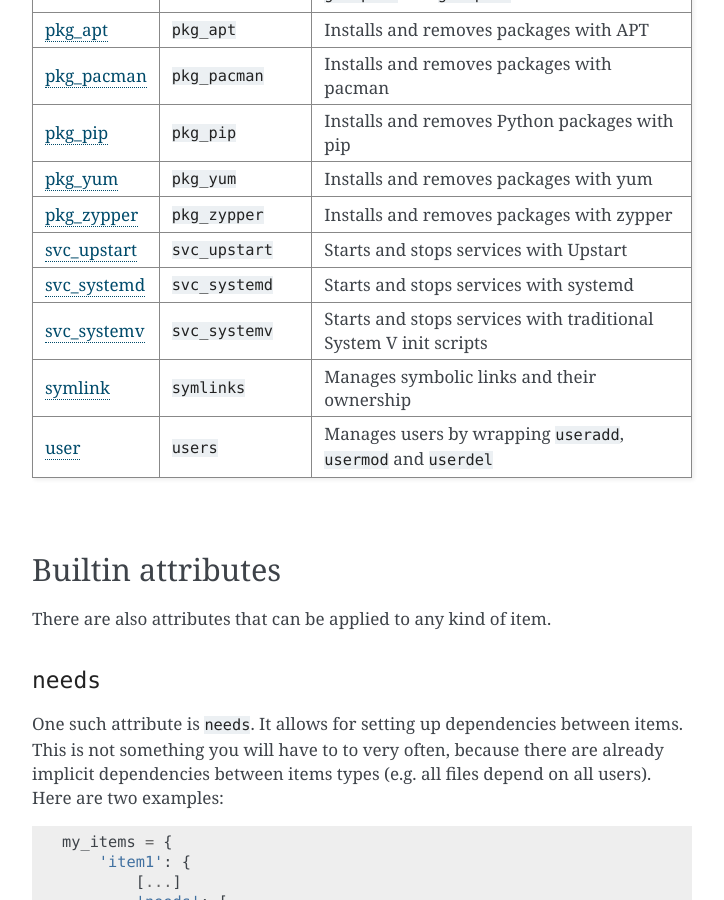
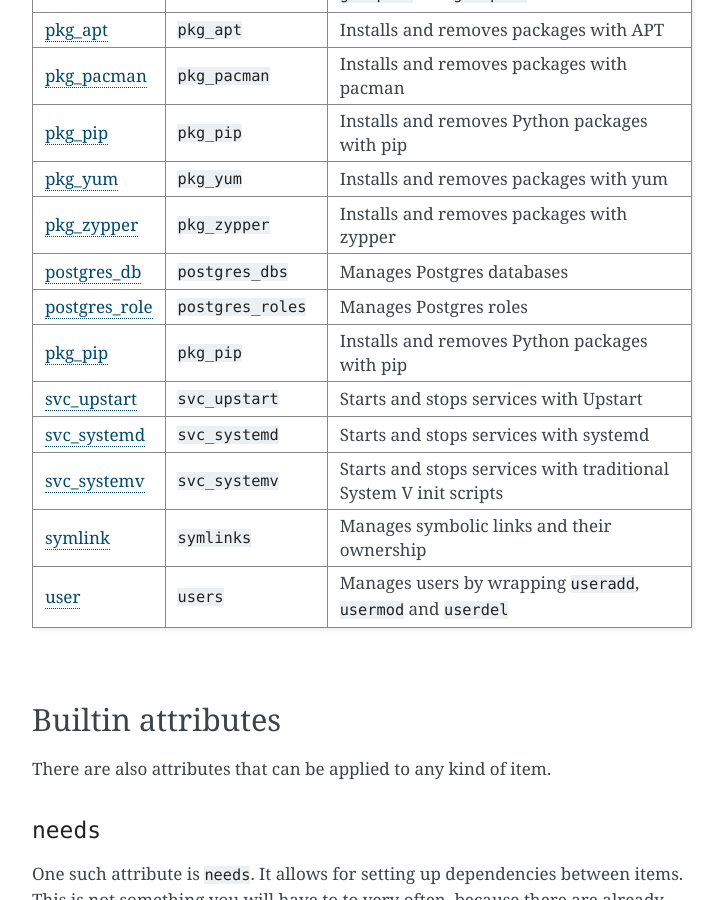
Before and after one commit to bundlewrap/bundlewrap, a Sphinx documentation site: the page built from doc/bundles.rst, in a window 1280 px wide and 900 px high, scrolled down 1329 px. Shown: the whole window, without its empty margins (388-1112 px from the left). Built offline with Sphinx 7.4.7, drawn with Linux system fonts in a browser that asks for light colours.

Commit message:
postgres_*: add docs

```diff
--- a/doc/bundles.rst
+++ b/doc/bundles.rst
@@ -16,6 +16,8 @@ Bundles
 	item_pkg_pip
 	item_pkg_yum
 	item_pkg_zypper
+	item_postgres_db
+	item_postgres_role
 	item_svc_upstart
 	item_svc_systemd
 	item_svc_systemv
@@ -65,37 +67,43 @@ This table lists all item types included in BundleWrap along with the bundle att
 
 	<style type="text/css">.wy-table-responsive table td { vertical-align: top !important; white-space: normal !important; }</style>
 
-+---------------------------------------+------------------+----------------------------------------------------------------------------------------+
-| Type name                             | Bundle attribute | Purpose                                                                                |
-+=======================================+==================+========================================================================================+
-| :doc:`action <item_action>`           | ``actions``      | Actions allow you to run commands on every ``bw apply``                                |
-+---------------------------------------+------------------+----------------------------------------------------------------------------------------+
-| :doc:`directory <item_directory>`     | ``directories``  | Manages permissions and ownership for directories                                      |
-+---------------------------------------+------------------+----------------------------------------------------------------------------------------+
-| :doc:`file <item_file>`               | ``files``        | Manages contents, permissions, and ownership for files                                 |
-+---------------------------------------+------------------+----------------------------------------------------------------------------------------+
-| :doc:`group <item_group>`             | ``groups``       | Manages groups by wrapping ``groupadd``, ``groupmod`` and ``groupdel``                 |
-+---------------------------------------+------------------+----------------------------------------------------------------------------------------+
-| :doc:`pkg_apt <item_pkg_apt>`         | ``pkg_apt``      | Installs and removes packages with APT                                                 |
-+---------------------------------------+------------------+----------------------------------------------------------------------------------------+
-| :doc:`pkg_pacman <item_pkg_pacman>`   | ``pkg_pacman``   | Installs and removes packages with pacman                                              |
-+---------------------------------------+------------------+----------------------------------------------------------------------------------------+
-| :doc:`pkg_pip <item_pkg_pip>`         | ``pkg_pip``      | Installs and removes Python packages with pip                                          |
-+---------------------------------------+------------------+----------------------------------------------------------------------------------------+
-| :doc:`pkg_yum <item_pkg_yum>`         | ``pkg_yum``      | Installs and removes packages with yum                                                 |
-+---------------------------------------+------------------+----------------------------------------------------------------------------------------+
-| :doc:`pkg_zypper <item_pkg_zypper>`   | ``pkg_zypper``   | Installs and removes packages with zypper                                              |
-+---------------------------------------+------------------+----------------------------------------------------------------------------------------+
-| :doc:`svc_upstart <item_svc_upstart>` | ``svc_upstart``  | Starts and stops services with Upstart                                                 |
-+---------------------------------------+------------------+----------------------------------------------------------------------------------------+
-| :doc:`svc_systemd <item_svc_systemd>` | ``svc_systemd``  | Starts and stops services with systemd                                                 |
-+---------------------------------------+------------------+----------------------------------------------------------------------------------------+
-| :doc:`svc_systemv <item_svc_systemv>` | ``svc_systemv``  | Starts and stops services with traditional System V init scripts                       |
-+---------------------------------------+------------------+----------------------------------------------------------------------------------------+
-| :doc:`symlink <item_symlink>`         | ``symlinks``     | Manages symbolic links and their ownership                                             |
-+---------------------------------------+------------------+----------------------------------------------------------------------------------------+
-| :doc:`user <item_user>`               | ``users``        | Manages users by wrapping ``useradd``, ``usermod`` and ``userdel``                     |
-+---------------------------------------+------------------+----------------------------------------------------------------------------------------+
++-------------------------------------------+--------------------+----------------------------------------------------------------------------------------+
+| Type name                                 | Bundle attribute   | Purpose                                                                                |
++===========================================+====================+========================================================================================+
+| :doc:`action <item_action>`               | ``actions``        | Actions allow you to run commands on every ``bw apply``                                |
++-------------------------------------------+--------------------+----------------------------------------------------------------------------------------+
+| :doc:`directory <item_directory>`         | ``directories``    | Manages permissions and ownership for directories                                      |
++-------------------------------------------+--------------------+----------------------------------------------------------------------------------------+
+| :doc:`file <item_file>`                   | ``files``          | Manages contents, permissions, and ownership for files                                 |
++-------------------------------------------+--------------------+----------------------------------------------------------------------------------------+
+| :doc:`group <item_group>`                 | ``groups``         | Manages groups by wrapping ``groupadd``, ``groupmod`` and ``groupdel``                 |
++-------------------------------------------+--------------------+----------------------------------------------------------------------------------------+
+| :doc:`pkg_apt <item_pkg_apt>`             | ``pkg_apt``        | Installs and removes packages with APT                                                 |
++-------------------------------------------+--------------------+----------------------------------------------------------------------------------------+
+| :doc:`pkg_pacman <item_pkg_pacman>`       | ``pkg_pacman``     | Installs and removes packages with pacman                                              |
++-------------------------------------------+--------------------+----------------------------------------------------------------------------------------+
+| :doc:`pkg_pip <item_pkg_pip>`             | ``pkg_pip``        | Installs and removes Python packages with pip                                          |
++-------------------------------------------+--------------------+----------------------------------------------------------------------------------------+
+| :doc:`pkg_yum <item_pkg_yum>`             | ``pkg_yum``        | Installs and removes packages with yum                                                 |
++-------------------------------------------+--------------------+----------------------------------------------------------------------------------------+
+| :doc:`pkg_zypper <item_pkg_zypper>`       | ``pkg_zypper``     | Installs and removes packages with zypper                                              |
++-------------------------------------------+--------------------+----------------------------------------------------------------------------------------+
+| :doc:`postgres_db <item_postgres_db>`     | ``postgres_dbs``   | Manages Postgres databases                                                             |
++-------------------------------------------+--------------------+----------------------------------------------------------------------------------------+
+| :doc:`postgres_role <item_postgres_role>` | ``postgres_roles`` | Manages Postgres roles                                                                 |
++-------------------------------------------+--------------------+----------------------------------------------------------------------------------------+
+| :doc:`pkg_pip <item_pkg_pip>`             | ``pkg_pip``        | Installs and removes Python packages with pip                                          |
++-------------------------------------------+--------------------+----------------------------------------------------------------------------------------+
+| :doc:`svc_upstart <item_svc_upstart>`     | ``svc_upstart``    | Starts and stops services with Upstart                                                 |
++-------------------------------------------+--------------------+----------------------------------------------------------------------------------------+
+| :doc:`svc_systemd <item_svc_systemd>`     | ``svc_systemd``    | Starts and stops services with systemd                                                 |
++-------------------------------------------+--------------------+----------------------------------------------------------------------------------------+
+| :doc:`svc_systemv <item_svc_systemv>`     | ``svc_systemv``    | Starts and stops services with traditional System V init scripts                       |
++-------------------------------------------+--------------------+----------------------------------------------------------------------------------------+
+| :doc:`symlink <item_symlink>`             | ``symlinks``       | Manages symbolic links and their ownership                                             |
++-------------------------------------------+--------------------+----------------------------------------------------------------------------------------+
+| :doc:`user <item_user>`                   | ``users``          | Manages users by wrapping ``useradd``, ``usermod`` and ``userdel``                     |
++-------------------------------------------+--------------------+----------------------------------------------------------------------------------------+
 
 |
 
```
Also changed, not shown: doc/item_postgres_db.rst (added, +30 -0 lines), doc/item_postgres_role.rst (added, +48 -0 lines).
